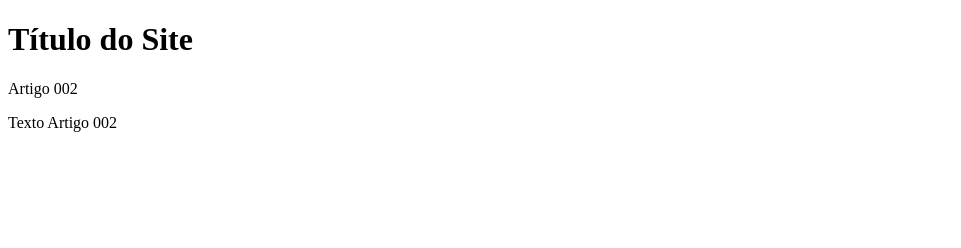
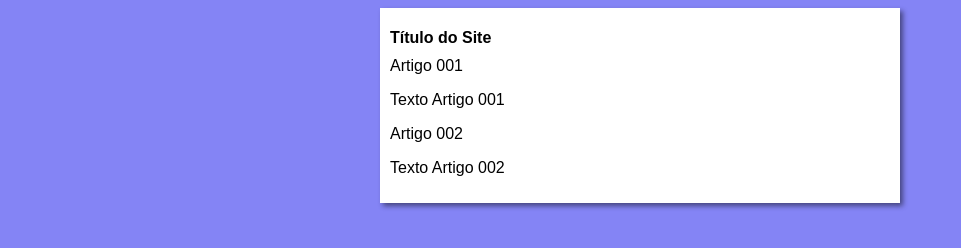
Before and after one commit to andersonherculano/projeto-site, a plain HTML site: page index.html in a window 1280 px wide. Shown: the whole page, without its empty margins (0-961 px from the left). Drawn offline with Linux system fonts and the light colour scheme.

Commit message:
started the design

```diff
--- /dev/null
+++ b/estilos/style.css
@@ -0,0 +1,15 @@
+* {
+    font-family: Arial, Helvetica, sans-serif;
+    font-size: 16px;
+}
+body {
+    background-color: rgb(132, 132, 245);
+}
+
+main {
+    background-color: white;
+    width: 500px;
+    margin: auto;
+    padding: 10px;
+    box-shadow: 3px 3px 5px rgba(0, 0, 0, 0.473);
+}
--- a/index.html
+++ b/index.html
@@ -4,12 +4,16 @@
     <meta charset="UTF-8">
     <meta name="viewport" content="width=device-width, initial-scale=1.0">
     <title>Título do Site</title>
+    <link rel="stylesheet" href="estilos/style.css">
 </head>
 <body>
     <main>
         <header>
             <h1>Título do Site</h1>
         </header>
+        <article>Artigo 001</h2>
+            <p>Texto Artigo 001</p>
+        </article>
         <article>Artigo 002</h2>
             <p>Texto Artigo 002</p>
         </article>
```
